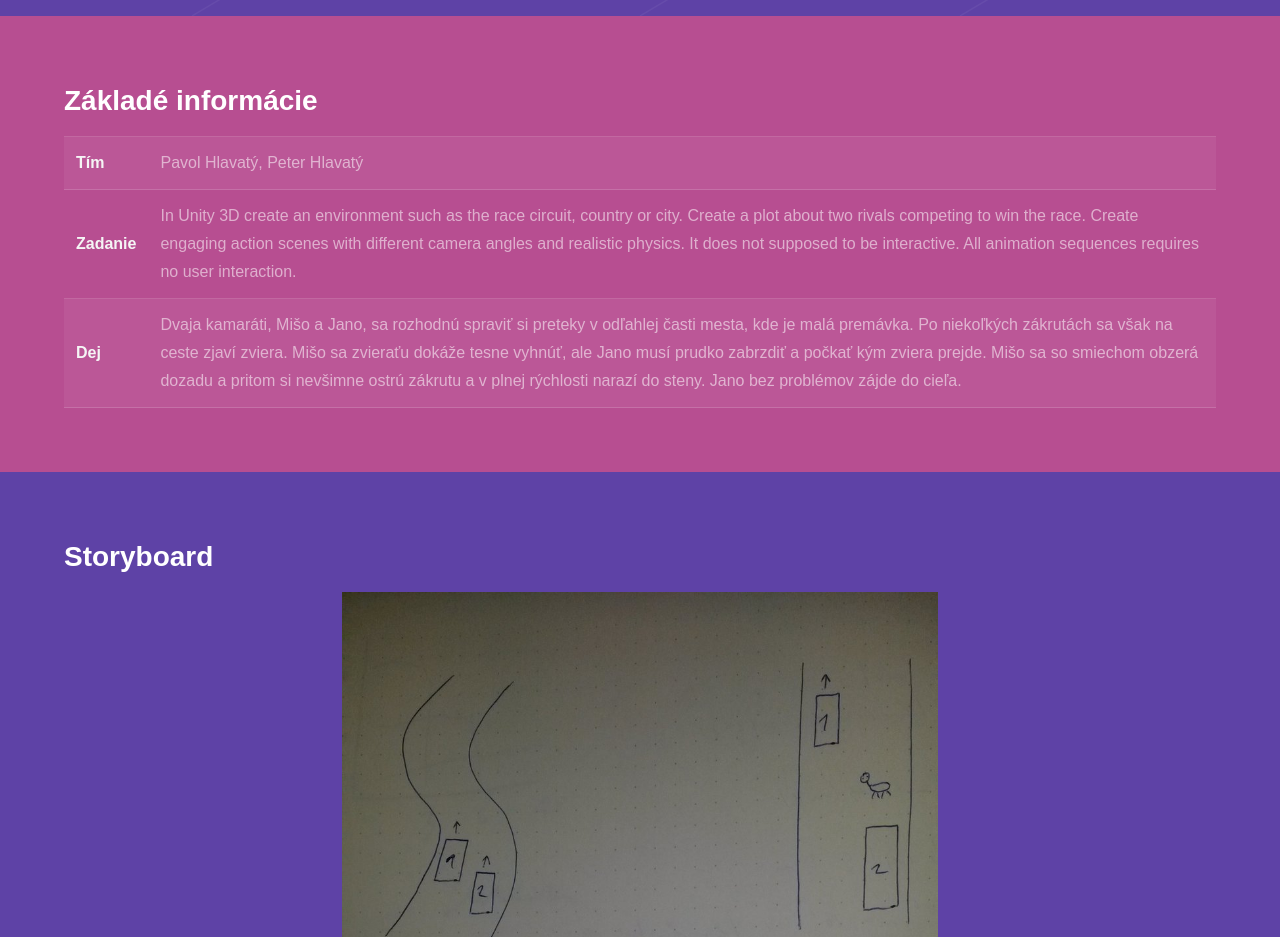
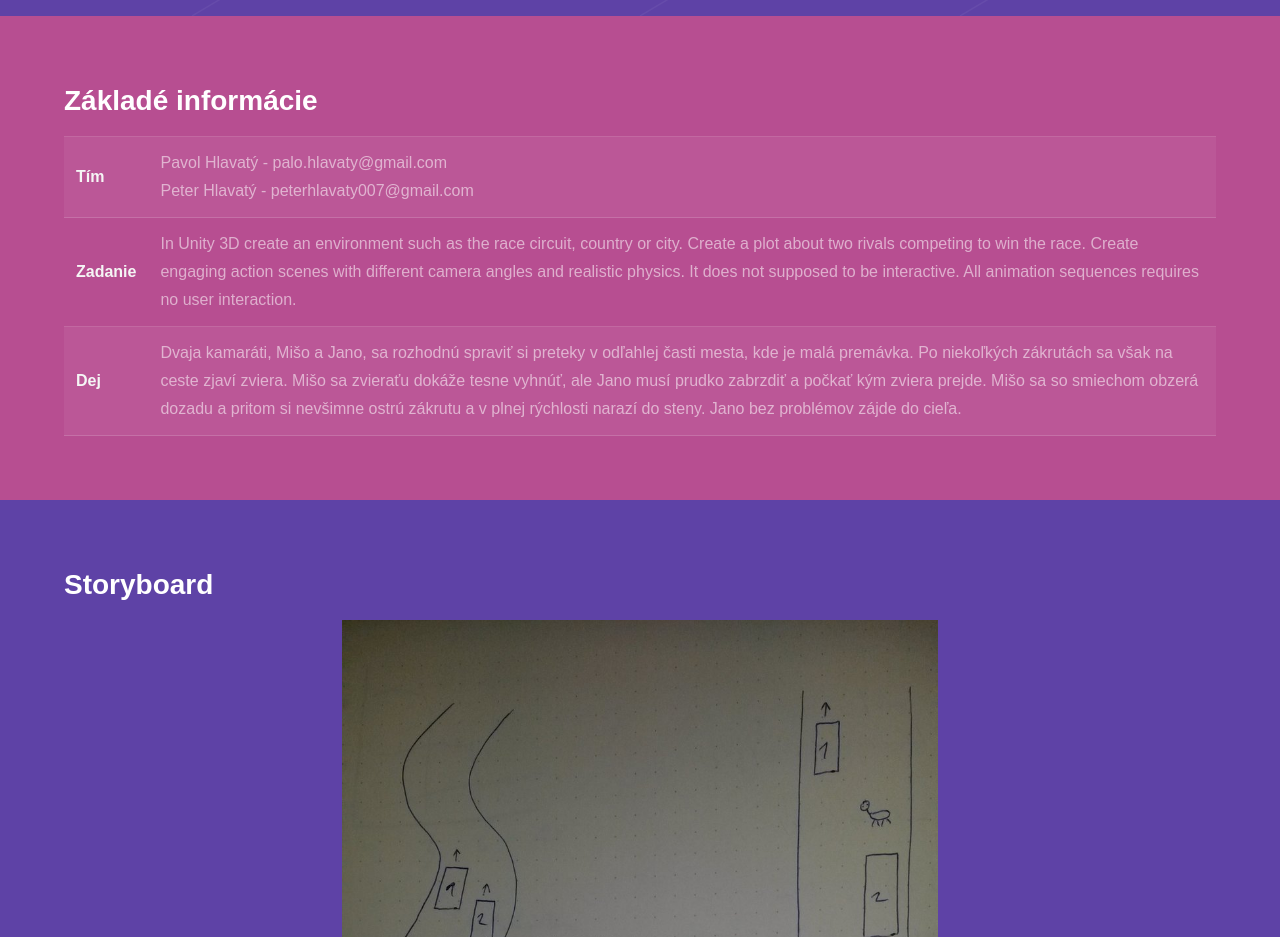
Before and after one commit to PavolHlavaty/animation, a plain HTML site: page index.html in a window 1280 px wide. Shown: the part 800-1737 px from the top of the page. Drawn offline with Linux system fonts and the light colour scheme.

Commit message:
added emails

```diff
--- a/index.html
+++ b/index.html
@@ -53,7 +53,7 @@
 									<tbody>
 										<tr>
 											<td>Tím</td>
-											<td>Pavol Hlavatý, Peter Hlavatý</td>
+											<td>Pavol Hlavatý - palo.hlavaty@gmail.com<br/>Peter Hlavatý - peterhlavaty007@gmail.com</td>
 										</tr>
 										<tr>
 											<td>Zadanie</td>
```
